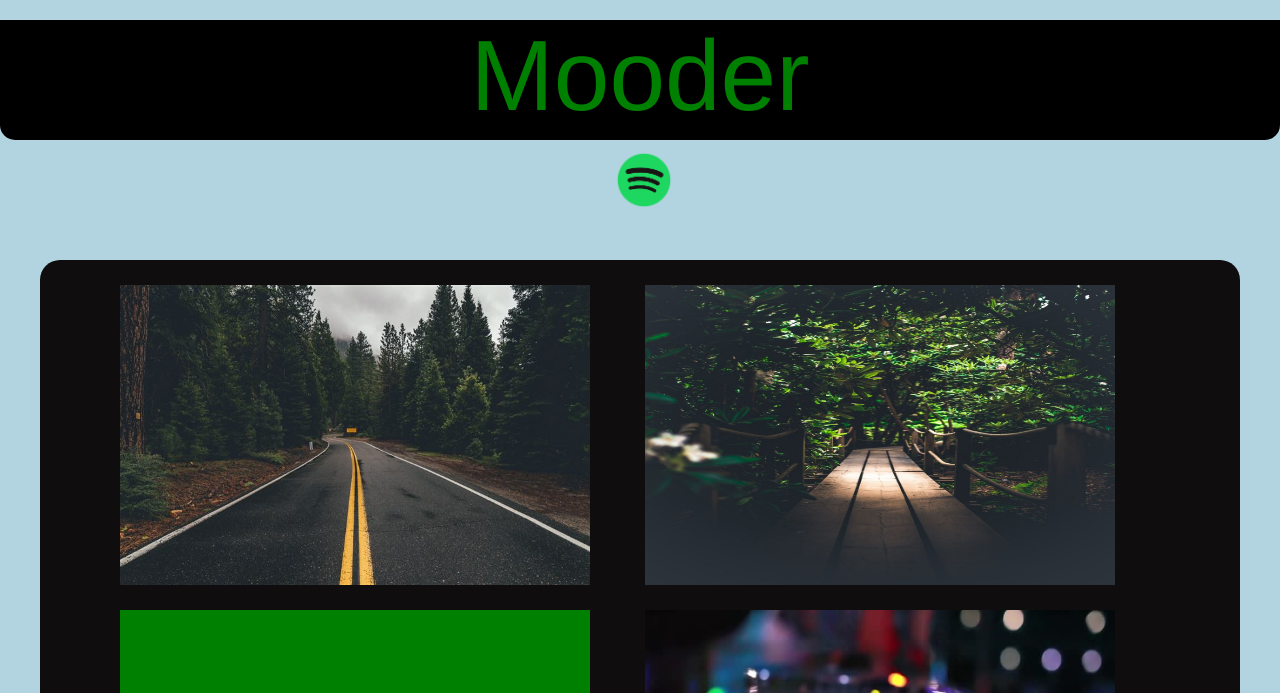
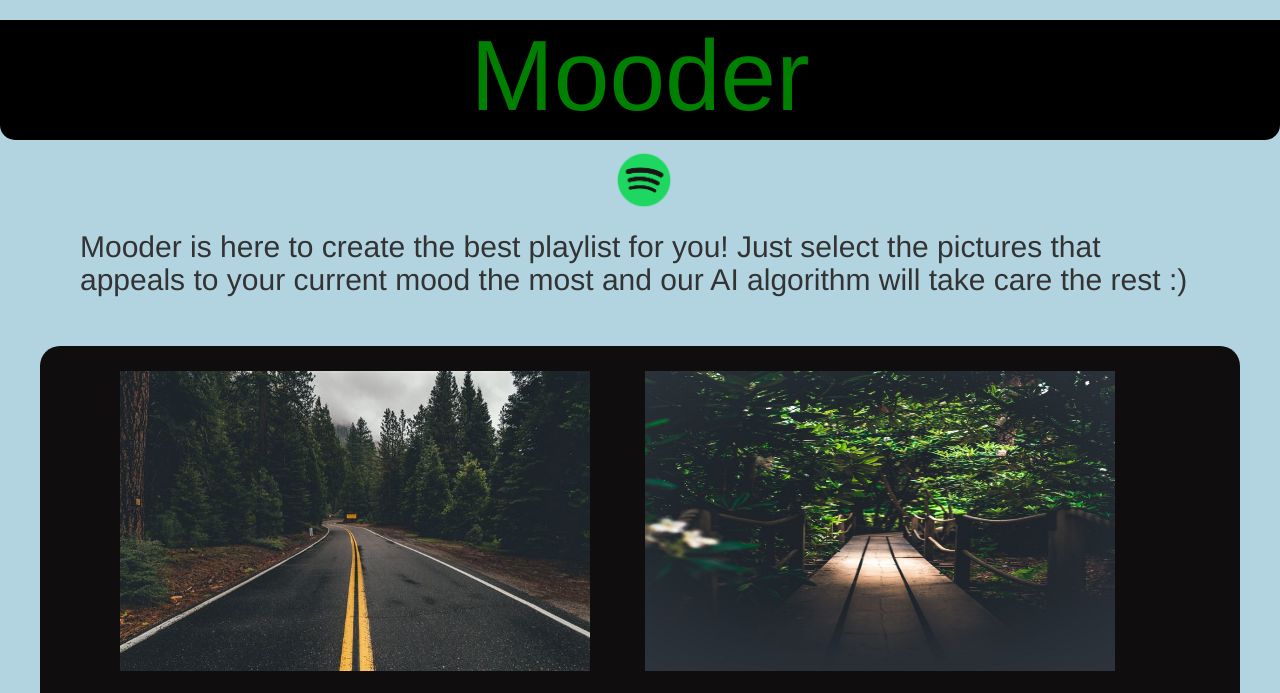
Before and after one commit to onuruci/Mooder, a plain HTML site: page public/index.html in a window 1280 px wide. Shown: the top 693 px of the page. Drawn offline with nearby package versions, Linux system fonts and the light colour scheme.

Commit message:
get playlist link

```diff
--- a/back.js
+++ b/back.js
@@ -10,6 +10,7 @@
 var moodScore = 0.65;
 var lim = 50; //max #songs to look for
 var offset = 0.05; //determines range for moodScore
+var playlistURL = null;
 //var topTrackIds = [];
 
 app.use(express.static('public'));
@@ -96,8 +97,9 @@
     })
 
     //Create Playlist with filtered songs
-    spotifyApi.createPlaylist('Mooder Playlist', { 'description': 'My description', 'public': true })
+    spotifyApi.createPlaylist('Mooder Playlist', { 'description': 'Enjoy your special playlist!', 'public': true })
     .then(function(data) {
+      playlistURL = data.body.external_urls.spotify; //https://open.spotify.com/playlist/2A8Akbr2I1sLXC0wOM5qUk
       return data.body.id;
     }, function(err) {
       console.log('Something went wrong!', err);
--- a/public/index.html
+++ b/public/index.html
@@ -18,6 +18,11 @@
             </div>
             <div>
                 <img class="logo" src="./images/spotifylogo.png" alt="logo">
+            </div>
+            <div class="intro">
+                <h2>
+                    Mooder is here to create the best playlist for you! Just select the pictures that appeals to your current mood the most and our AI algorithm will take care the rest :)
+                </h2>
             </div>
         </div>
         <div class="alignment" id ="example">
--- a/public/styles.css
+++ b/public/styles.css
@@ -19,6 +19,12 @@
     justify-content: center;
     background-color: rgb(15, 13, 13);
     border-radius: 20px;
+}
+
+.intro {
+    margin-left: 80px;
+    margin-right: 80px;
+    justify-content: center;
 }
 
 #header {
```
